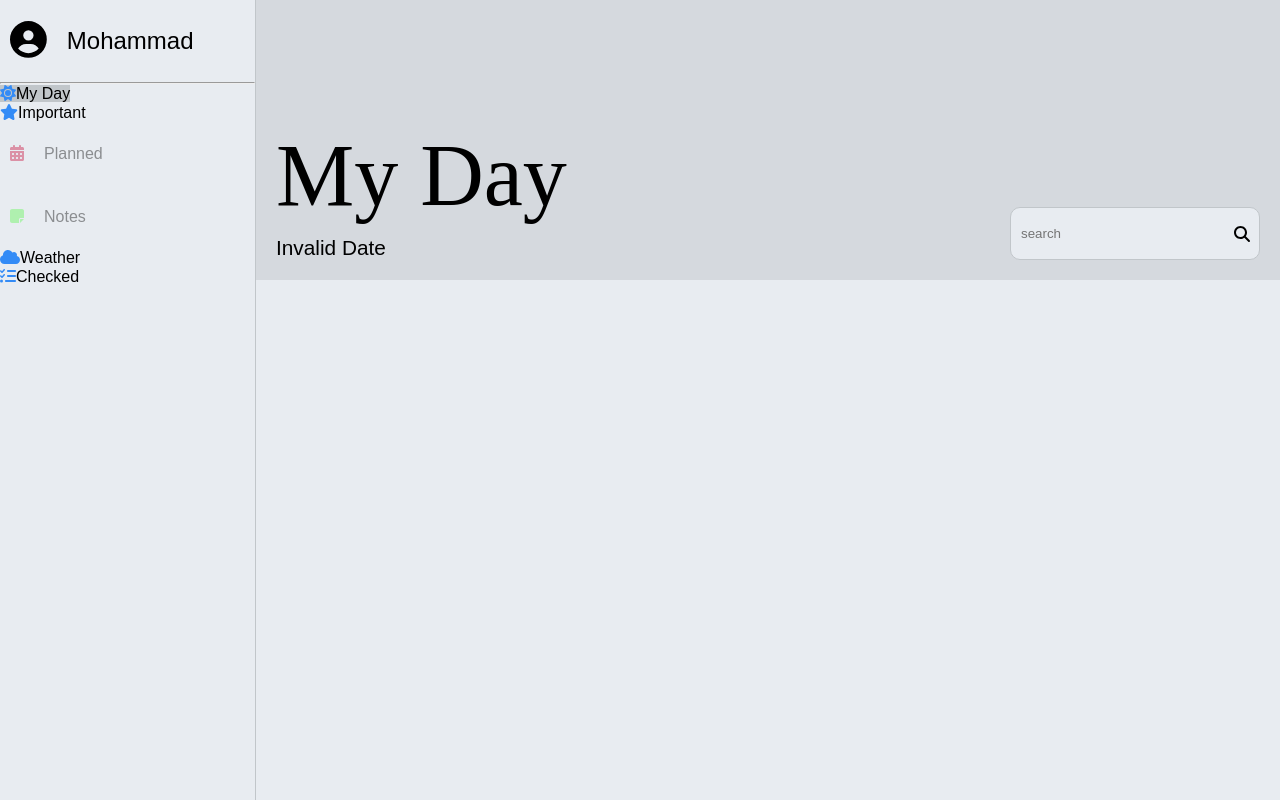
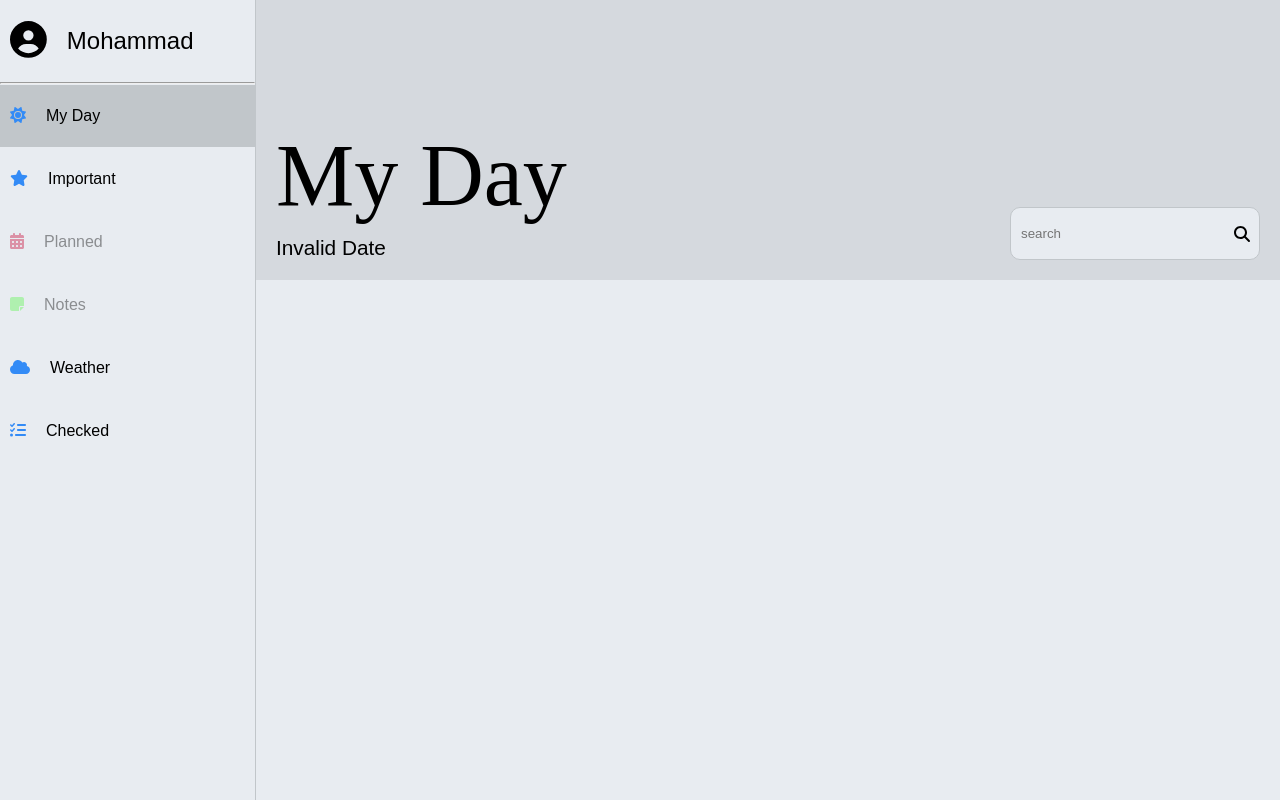
Before and after one commit to MohammadNourizadeh/taskManager3, a React (Vite) app in the folder front-end/: page /admin in a window 1280 px wide. Built offline with nearby package versions, Linux system fonts and the light colour scheme; no server answers.

Commit message:
sidebar link item now is a component

```diff
--- a/front-end/src/layout/admin/components/sidebar/components/sidebarItems/SidebarItems.module.scss
+++ b/front-end/src/layout/admin/components/sidebar/components/sidebarItems/SidebarItems.module.scss
@@ -7,44 +7,4 @@
   li {
     margin: 1px 0px;
   }
-
-  li {
-    a {
-      text-decoration: none;
-    }
-  }
 }
-
-// light mode
-#lightMode {
-  li {
-    a {
-      color: index.$lightMode_text_color;
-
-      &:hover {
-        background-color: index.$lightMode_border_color;
-      }
-    }
-
-    #chosenItem {
-      background-color: index.$lightMode_border_color;
-    }
-  }
-}
-
-// dark mode
-#darkMode {
-  li {
-    a {
-      color: index.$darkMode_text_color;
-
-      &:hover {
-        background-color: index.$darkMode_border_color;
-      }
-    }
-
-    #chosenItem {
-      background-color: index.$darkMode_border_color;
-    }
-  }
-}
--- a/front-end/src/layout/admin/components/sidebar/components/sidebarItems/SidebarItems.tsx
+++ b/front-end/src/layout/admin/components/sidebar/components/sidebarItems/SidebarItems.tsx
@@ -1,21 +1,11 @@
-import { FontAwesomeIcon } from '@fortawesome/react-fontawesome'
-import { useDispatch, useSelector } from 'react-redux'
-import { Link } from 'react-router-dom'
-import { changePageName } from '../../../../../../store/slices/pageName'
-import type { RootState } from '../../../../../../store/store'
+import DisableItem from './components/disableItem/DisableItem'
+import LinkItem from './components/linkItem/LinkItem'
 import styles from './SidebarItems.module.scss'
 import { sidebarItemsInfo } from './sidebarItemsInfo'
-import DisableItem from './components/disableItem/DisableItem'
 
 export default function SidebarItems() {
-    // redux
-    const pageName = useSelector((state: RootState) => state.pageName.pageName)
-    const dispatch = useDispatch()
-    const setting = useSelector((state: RootState) => state.setting.setting)
-
-
     return (
-        <ul className={styles.king} id={setting.mode === 'dark' ? styles.darkMode : styles.lightMode}>
+        <ul className={styles.king}>
             {sidebarItemsInfo.map((sidebarItem, index) => (
                 !sidebarItem.children ?
                     sidebarItem.disable ?
@@ -24,12 +14,7 @@ export default function SidebarItems() {
                         </li>
                         :
                         <li key={index}>
-                            <Link to={sidebarItem.linkAddress ?? '#'} onClick={() => { dispatch(changePageName(sidebarItem.name)) }} id={pageName === sidebarItem.name ? styles.chosenItem : ''}>
-                                <span style={{ color: sidebarItem.iconColor ?? 'rgb(51, 139, 246)' }}>
-                                    <FontAwesomeIcon icon={sidebarItem.icon} />
-                                </span>
-                                {sidebarItem.name}
-                            </Link>
+                            <LinkItem linkAddress={sidebarItem.linkAddress ?? '#'} icon={sidebarItem.icon} iconColor={sidebarItem.iconColor} itemName={sidebarItem.name} />
                         </li>
                     :
                     ''
--- /dev/null
+++ b/front-end/src/layout/admin/components/sidebar/components/sidebarItems/components/linkItem/LinkItem.module.scss
@@ -0,0 +1,41 @@
+@use "../../../../../../../../assets/styles/index.scss";
+
+.king {
+  a {
+    padding: 22px 10px;
+    display: flex;
+    gap: 20px;
+    align-items: center;
+    text-decoration: none;
+  }
+}
+
+// light mode
+#lightMode {
+  a {
+    color: index.$lightMode_text_color;
+
+    &:hover {
+      background-color: index.$lightMode_border_color;
+    }
+  }
+
+  #chosenItem {
+    background-color: index.$lightMode_border_color;
+  }
+}
+
+// dark mode
+#darkMode {
+  a {
+    color: index.$darkMode_text_color;
+
+    &:hover {
+      background-color: index.$darkMode_border_color;
+    }
+  }
+
+  #chosenItem {
+    background-color: index.$darkMode_border_color;
+  }
+}
--- /dev/null
+++ b/front-end/src/layout/admin/components/sidebar/components/sidebarItems/components/linkItem/LinkItem.tsx
@@ -0,0 +1,25 @@
+import { FontAwesomeIcon } from "@fortawesome/react-fontawesome"
+import { useDispatch, useSelector } from "react-redux"
+import { Link } from "react-router-dom"
+import { changePageName } from "../../../../../../../../store/slices/pageName"
+import type { RootState } from "../../../../../../../../store/store"
+import type { LinkItemPropsType } from "../../../../../../../../types/types"
+import styles from './LinkItem.module.scss'
+
+export default function LinkItem({ linkAddress, iconColor, icon, itemName }: LinkItemPropsType) {
+    // redux
+    const setting = useSelector((state: RootState) => state.setting.setting)
+    const pageName = useSelector((state: RootState) => state.pageName.pageName)
+    const dispatch = useDispatch()
+
+    return (
+        <div className={styles.king} id={setting.mode === 'dark' ? styles.darkMode : styles.lightMode}>
+            <Link to={linkAddress} onClick={() => { dispatch(changePageName(itemName)) }} id={pageName === itemName ? styles.chosenItem : ''}>
+                <span style={{ color: iconColor ?? 'rgb(51, 139, 246)' }}>
+                    <FontAwesomeIcon icon={icon} />
+                </span>
+                {itemName}
+            </Link>
+        </div>
+    )
+}
```
Also changed, not shown: front-end/src/types/types.d.ts (+8 -0 lines).
